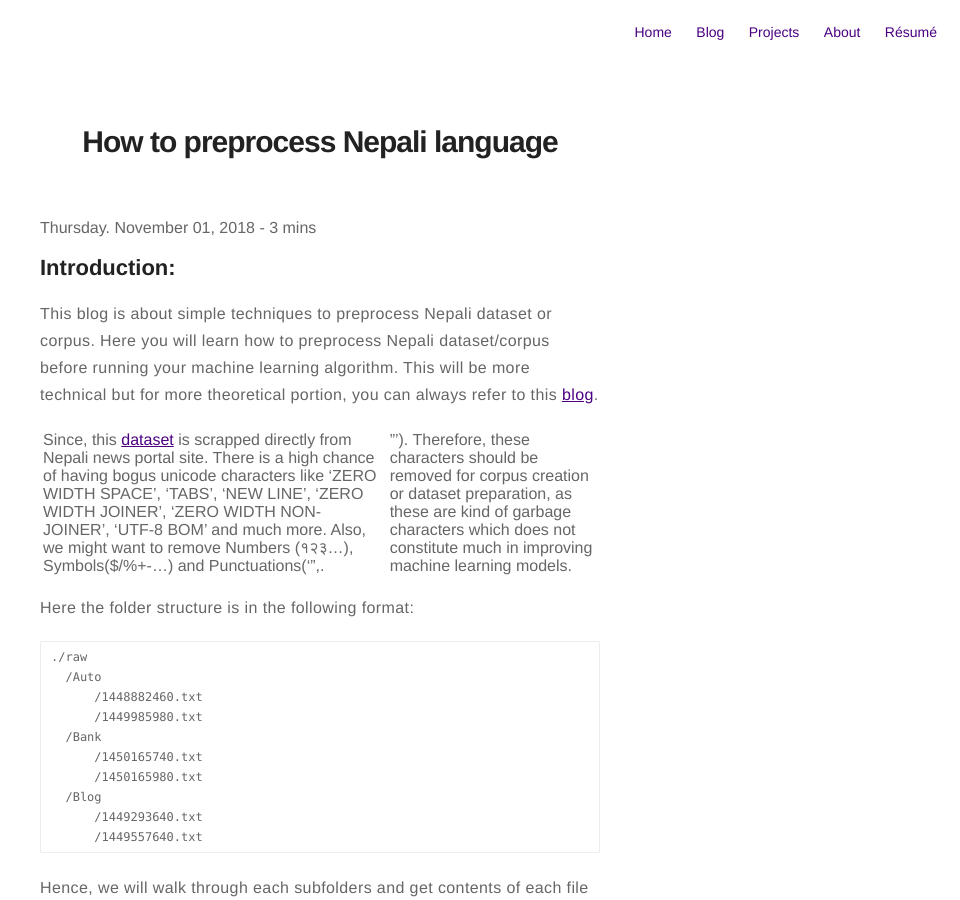
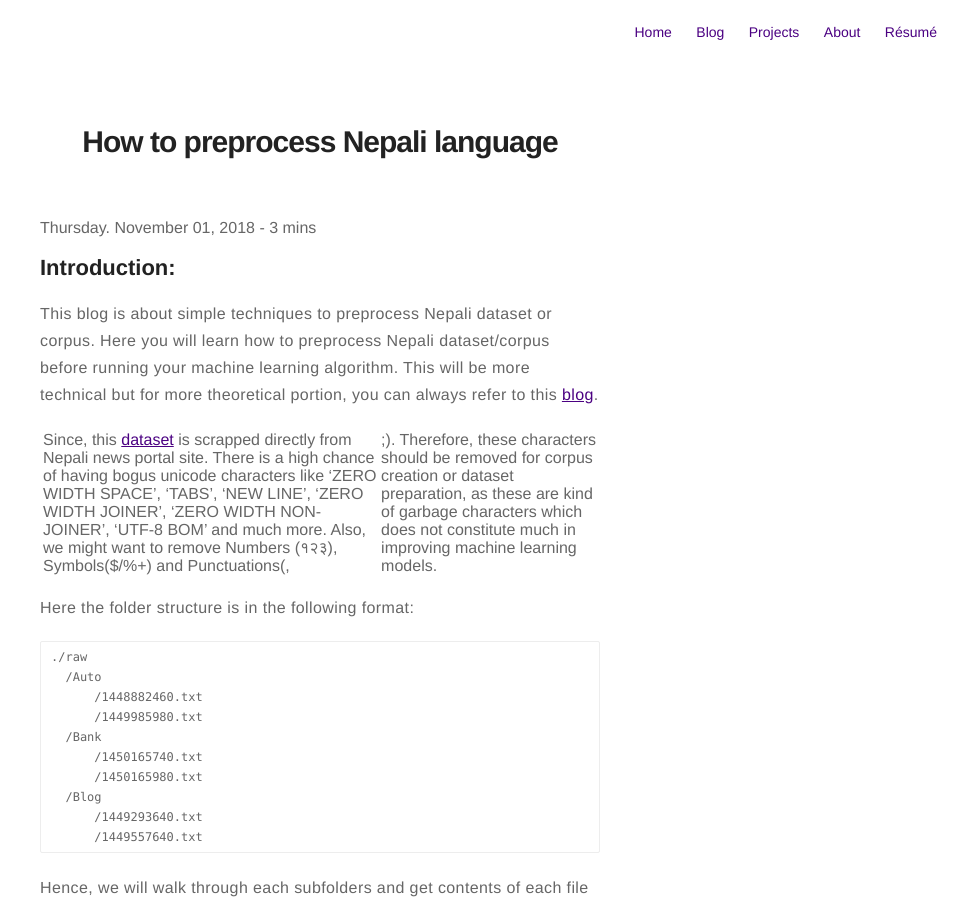
Before and after one commit to oya163/oya163.github.io, a Jekyll site: the page built from _posts/2018-10-26-how-to-preprocess-nepali-dataset.markdown, in a window 1280 px wide and 900 px high. Shown: the whole window, without its empty margins (320-1280 px from the left). Built offline with Jekyll 4.4.1, drawn with Linux system fonts in a browser that asks for light colours; comment, search, counter and statistics services are not loaded.

Commit message:
Typo corrected

```diff
--- a/_posts/2018-10-26-how-to-preprocess-nepali-dataset.markdown
+++ b/_posts/2018-10-26-how-to-preprocess-nepali-dataset.markdown
@@ -15,7 +15,7 @@ description: Simple techniques to preprocess Nepali language
 
 This blog is about simple techniques to preprocess Nepali dataset or corpus. Here you will learn how to preprocess Nepali dataset/corpus before running your machine learning algorithm. This will be more technical but for more theoretical portion, you can always refer to this [blog][1].
 
-Since, this [dataset] [2] is scrapped directly from Nepali news portal site. There is a high chance of having bogus unicode characters like 'ZERO WIDTH SPACE', 'TABS', 'NEW LINE', 'ZERO WIDTH JOINER', 'ZERO WIDTH NON-JOINER', 'UTF-8 BOM' and much more. Also, we might want to remove Numbers (१२३...), Symbols($/%+-...) and Punctuations('",.|"'). Therefore, these characters should be removed for corpus creation or dataset preparation, as these are kind of garbage characters which does not constitute much in improving machine learning models.
+Since, this [dataset] [2] is scrapped directly from Nepali news portal site. There is a high chance of having bogus unicode characters like 'ZERO WIDTH SPACE', 'TABS', 'NEW LINE', 'ZERO WIDTH JOINER', 'ZERO WIDTH NON-JOINER', 'UTF-8 BOM' and much more. Also, we might want to remove Numbers (१२३), Symbols($/%+) and Punctuations(,|;). Therefore, these characters should be removed for corpus creation or dataset preparation, as these are kind of garbage characters which does not constitute much in improving machine learning models.
 
 Here the folder structure is in the following format:
 
```
